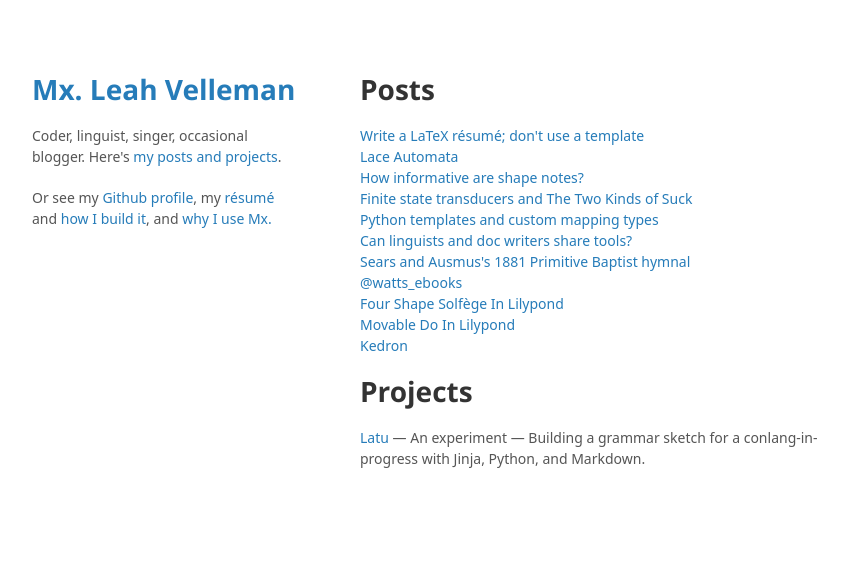
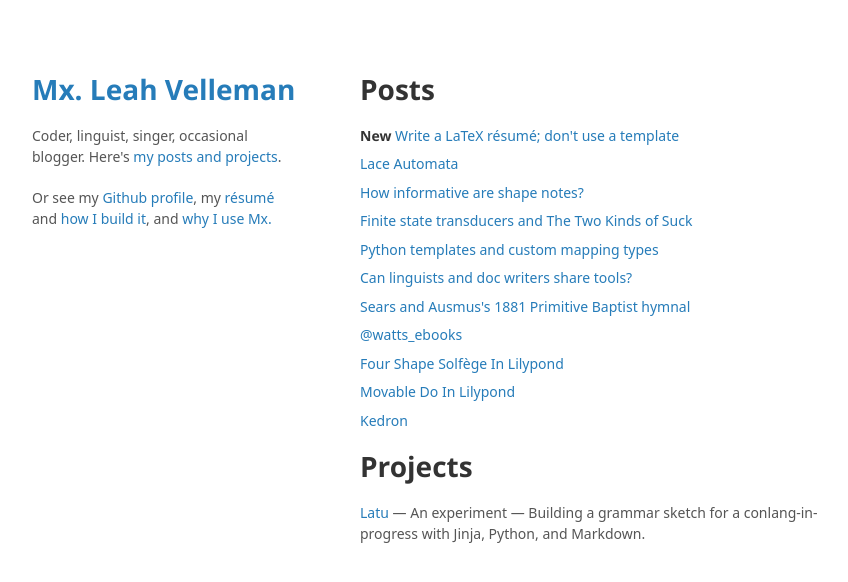
Before and after one commit to leahvelleman/velleman-dot-org, a Jekyll site: the page built from index.html, in a window 1280 px wide. Shown: the top 582 px of the page, without its empty margins (42-890 px from the left). Built offline with Jekyll 4.4.1, drawn with Linux system fonts in a browser that asks for light colours; nearby versions of some CDN libraries; some web fonts are replaced.

Commit message:
Code for post series

```diff
--- a/assets/css/style.css
+++ b/assets/css/style.css
@@ -147,6 +147,10 @@
 .admonition { padding: 18px; margin: 18px; background-color: #DEF;
 }
 
+.navlist { list-style: none; padding-left: 0; }
+
+.navlist li { margin-bottom: 1ex; }
+
 blockquote { border-left: 1px solid #e5e5e5; margin: 0; padding: 0 0 0 20px; }
 
 code, pre { font-family: Monaco, Bitstream Vera Sans Mono, Lucida Console, Terminal, Consolas, Liberation Mono, DejaVu Sans Mono, Courier New, monospace; color: #333; }
--- a/index.html
+++ b/index.html
@@ -1,17 +1,48 @@
 ---
 layout: default
 ---
+
 <h1>Posts</h1>
+{% assign series_shown = "" | split: "|" %}
+{% assign newness = 10000000 %}
 
-        {% assign postsByYear = site.posts | group_by_exp:"post", "post.date | date: '%Y'" %}
-        <dl>
-        {% for year in postsByYear %}
-          <dt style="position: absolute; width: 8vw; left: -9vw; text-align: right; color: #727272; font-weight: normal;">{{ year.name }}</dt>
-          {% for post in year.items %}
-          <dd style="margin: 0vw;"><a href="{{ post.url }}">{{ post.title }}</a></dd>
-          {% endfor %}
+      <ul class="navlist">
+        {% for post in site.posts %}
+          {% if post.series %}
+            {% unless series_shown contains post.series %}
+              {% assign series_shown = series_shown | push: post.series %}
+              {% assign series = site.data.series | where: "id", post.series | first %}
+              <li>
+                Series on <em>{{ series.topic }}</em>
+                {% assign reverse_posts = site.posts | reverse %}
+                {% for other in reverse_posts %}
+                  {% if other.series == post.series %}
+                    {% assign poststamp = other.date | date: '%s' | plus: 0 %}
+                    {% assign nowstamp = 'now' | date: '%s' %}
+                    {% assign thenstamp = nowstamp | minus: newness %}
+                    —
+                    {% if poststamp > thenstamp %}
+                        <strong>New</strong>
+                    {% endif %}
+                    <a href="{{ other.url }}">{{ other.title }}</a>
+                  {% endif %}
+                {% endfor %}
+              </li>
+            {% endunless %}
+          {% else %}
+          {% assign poststamp = post.date | date: '%s' | plus: 0 %}
+          {% assign nowstamp = 'now' | date: '%s' %}
+          {% assign thenstamp = nowstamp | minus: newness %}
+          <li>
+              {% if poststamp > thenstamp %}
+                        <strong>New</strong>
+                    {% endif %}
+
+              <a href="{{ post.url }}">{{ post.title }}</a></li>
+          {% endif %}
+          </li>
         {% endfor %}
-        </dl>
+       </ul>
 
 <h1>Projects</h1>
         <dl>
```
Also changed, not shown: _layouts/post.html (+47 -2 lines).
